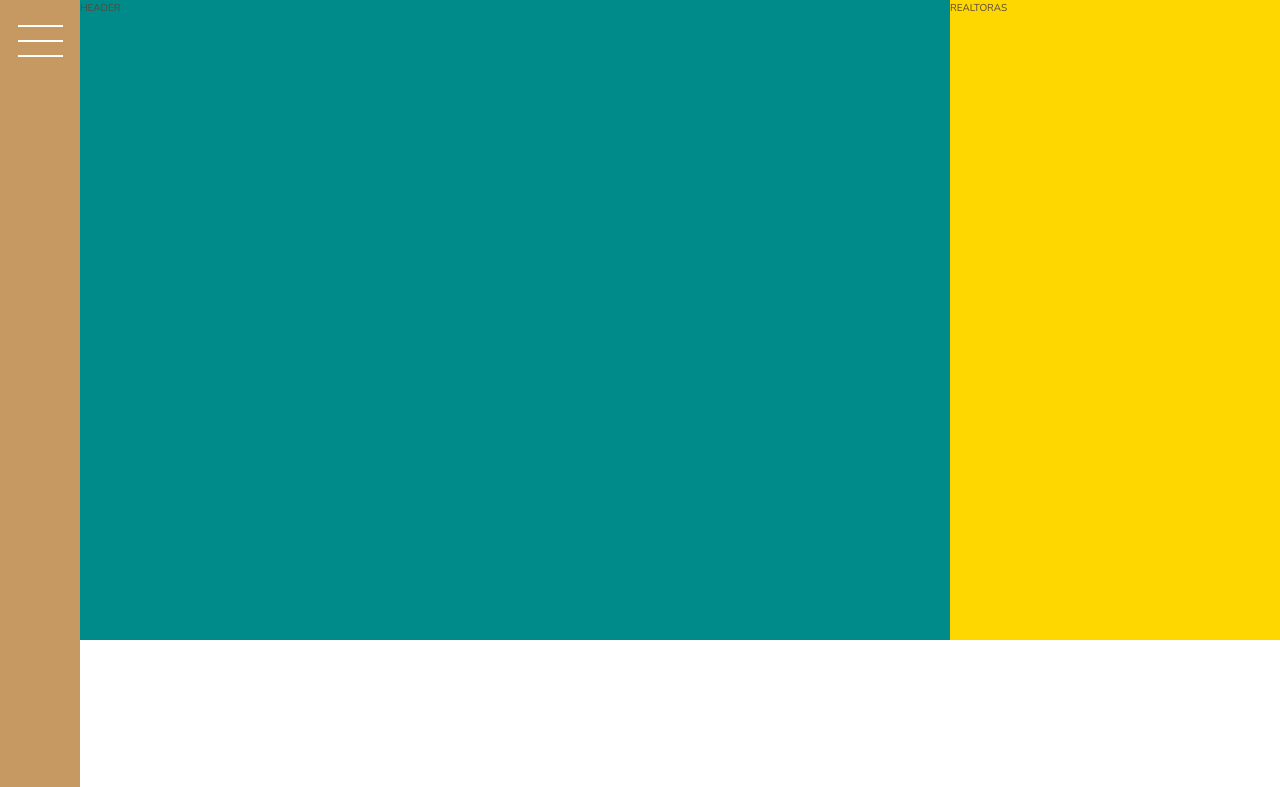
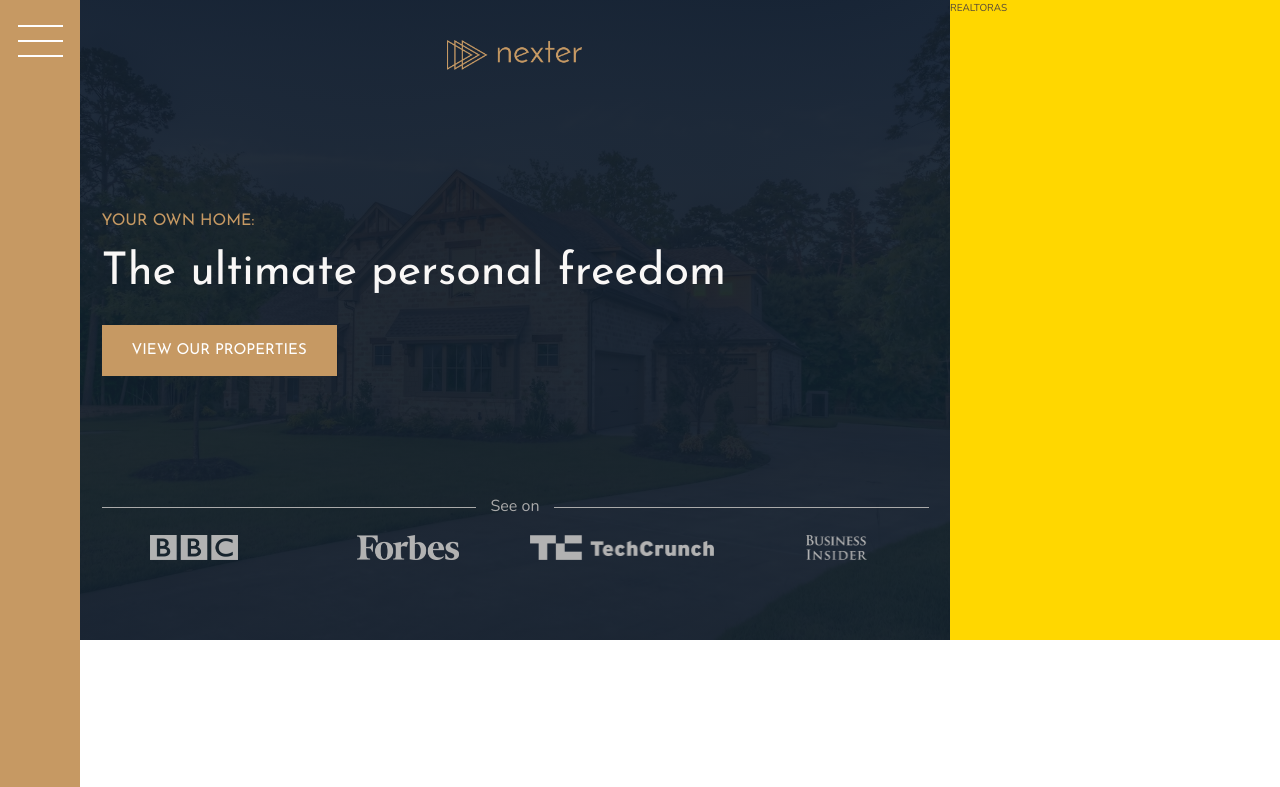
Before and after one commit to iamJABASTIN/Nexter, a website: page index.html in a window 1280 px wide. Shown: the top 787 px of the page. Drawn offline with nearby package versions, Linux system fonts and the light colour scheme.

Commit message:
Header section build successfully

```diff
--- a/index.html
+++ b/index.html
@@ -17,12 +17,22 @@
   <body class="container">
 
     <div class="sidebar">
-      <button class="nav-btn">
-
-      </button>
+      <button class="nav-btn"></button>
     </div>
 
-    <header class="header">HEADER</header>
+    <header class="header">
+      <img src="img/logo.png" alt="Our company logo" class="header__logo">
+      <h3 class="heading-3">Your own home:</h3>
+      <h1 class="heading-1">The ultimate personal freedom</h1>
+      <button class="btn header__btn">View our properties</button>
+      <div class="header__seemon-text">See on</div>
+      <div class="header__seemon-logos">
+        <img src="img/logo-bbc.png" alt="seeon logo 1">
+        <img src="img/logo-forbes.png" alt="seeon logo 3">
+        <img src="img/logo-techcrunch.png" alt="seeon logo 4">
+        <img src="img/logo-bi.png" alt="seeon logo 2">
+      </div>
+    </header>
 
     <div class="realtors">REALTORAS</div>
 
--- a/sass/_footer.scss
+++ b/sass/_footer.scss
@@ -28,6 +28,7 @@
         &:hover,
         &:active {
             background-color: rgba(#fff,.05);
+            transform: translateY(-2px);
         }
     }
 }
--- a/sass/_header.scss
+++ b/sass/_header.scss
@@ -1,4 +1,54 @@
 .header {
-    background-color: darkcyan;
     grid-column: full-start / col-end 6;
+    background-image: linear-gradient( rgba($color-secondary, .93),rgba($color-secondary, .93)), url(../img/hero.jpeg);
+    background-size: cover;
+    background-position: center;
+    padding: 8rem;
+    padding-top: 4rem;
+    display: grid;
+    grid-template-rows: 1fr min-content 6rem 1fr;
+    grid-template-columns: max-content;
+    grid-row-gap: 1.5rem;
+    justify-content: center;
+
+    &__logo {
+        height: 3rem;
+        justify-self: center;
+    }
+
+    &__seemon-text {
+        display: grid;
+        grid-template-columns: 1fr max-content 1fr;
+        grid-column-gap: 1.5rem;
+        align-items: center;
+        font-size: 1.6rem;
+        color: $color-grey-light-2;
+
+        &::before,
+        &::after {
+            content: "";
+            height: 1px;
+            display: block;
+            background-color: currentColor;
+        }
+    }
+
+    &__seemon-logos {
+        display: grid;
+        grid-template-columns: repeat(4,1fr);
+        grid-gap: 3rem;
+        justify-items: center;
+
+        & img {
+            height: 2.5rem;
+            filter: brightness(70%);
+        }
+
+    }
+
+    &__btn {
+        align-self: flex-start;
+        justify-self: flex-start;
+    }
+
 }
--- a/sass/_typography.scss
+++ b/sass/_typography.scss
@@ -5,6 +5,9 @@
 
 .heading-1 {
     @extend %heading;
+    font-size: 4.5rem;
+    color: $color-grey-light-1;
+    line-height: 1
 }
 .heading-2 {
     @extend %heading;
```
Also changed, not shown: css/style.css, 1 other file.
